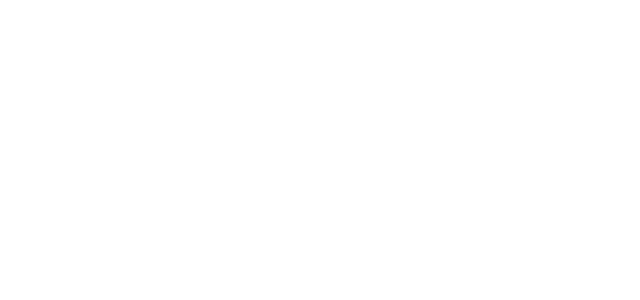
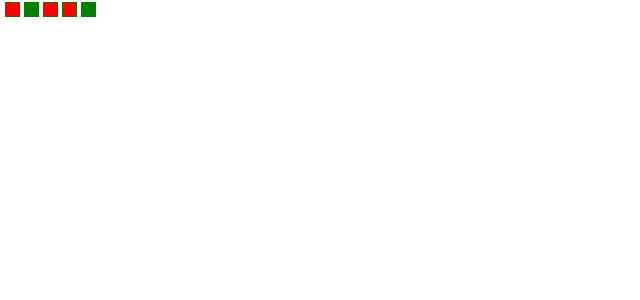
Before and after one commit to gmatt/start-hack-2024-food-vision, a React (Vite) app in the folder react-frontend/: page /ui in a window 1280 px wide. Shown: the top 300 px of the page, without its empty margins (0-640 px from the left). Built offline with nearby package versions, Linux system fonts and the light colour scheme.

Commit message:
chore(ui): preliminary ui

```diff
--- a/react-frontend/src/App.tsx
+++ b/react-frontend/src/App.tsx
@@ -1,27 +1,28 @@
-import { Redirect, Route } from 'react-router-dom';
-import { IonApp, IonRouterOutlet, setupIonicReact } from '@ionic/react';
-import { IonReactRouter } from '@ionic/react-router';
-import Home from './pages/Home';
+import { Redirect, Route } from "react-router-dom";
+import { IonApp, IonRouterOutlet, setupIonicReact } from "@ionic/react";
+import { IonReactRouter } from "@ionic/react-router";
 
 /* Core CSS required for Ionic components to work properly */
-import '@ionic/react/css/core.css';
+import "@ionic/react/css/core.css";
 
 /* Basic CSS for apps built with Ionic */
-import '@ionic/react/css/normalize.css';
-import '@ionic/react/css/structure.css';
-import '@ionic/react/css/typography.css';
+import "@ionic/react/css/normalize.css";
+import "@ionic/react/css/structure.css";
+import "@ionic/react/css/typography.css";
 
 /* Optional CSS utils that can be commented out */
-import '@ionic/react/css/padding.css';
-import '@ionic/react/css/float-elements.css';
-import '@ionic/react/css/text-alignment.css';
-import '@ionic/react/css/text-transformation.css';
-import '@ionic/react/css/flex-utils.css';
-import '@ionic/react/css/display.css';
+import "@ionic/react/css/padding.css";
+import "@ionic/react/css/float-elements.css";
+import "@ionic/react/css/text-alignment.css";
+import "@ionic/react/css/text-transformation.css";
+import "@ionic/react/css/flex-utils.css";
+import "@ionic/react/css/display.css";
 
 /* Theme variables */
-import './theme/variables.css';
+import "./theme/variables.css";
 import SmartGlassView from "./pages/SmartGlassView";
+import CameraPage from "./pages/CameraPage";
+import MainUiController from "./components/MainUiController";
 
 setupIonicReact();
 
@@ -30,7 +31,7 @@
     <IonReactRouter>
       <IonRouterOutlet>
         <Route exact path="/home">
-          <Home />
+          <CameraPage />
         </Route>
         <Route exact path="/">
           <Redirect to="/home" />
@@ -38,6 +39,9 @@
         <Route exact path="/hud">
           <SmartGlassView />
         </Route>
+        <Route path="/ui">
+          <MainUiController />
+        </Route>
       </IonRouterOutlet>
     </IonReactRouter>
   </IonApp>
--- /dev/null
+++ b/react-frontend/src/components/MainUiController.css
@@ -0,0 +1,19 @@
+.main-ui-controller .main-ui-controller__history-box {
+    width: 15px;
+    height: 15px;
+    display: inline-block;
+    border: 1px solid green;
+    margin: 2px;
+}
+
+.main-ui-controller .main-ui-controller__history-box:first-child {
+    margin-left: 5px;
+}
+
+.main-ui-controller .main-ui-controller__history-box--detected {
+    background-color: green;
+}
+
+.main-ui-controller .main-ui-controller__history-box--not-detected {
+    background-color: red;
+}
--- /dev/null
+++ b/react-frontend/src/components/MainUiController.tsx
@@ -0,0 +1,40 @@
+import React from "react";
+import "./MainUiController.css";
+
+interface Props {}
+
+class State {
+  predictionHistory: boolean[] = [false, true, false, false, true];
+}
+
+type BackendState = State;
+
+class MainUiController extends React.Component<Props, State> {
+  state = new State();
+
+  componentDidMount() {
+    // this.tick();
+  }
+
+  tick = async () => {
+    const data: BackendState = await (await fetch("getState")).json();
+    this.setState({ predictionHistory: data.predictionHistory });
+    setTimeout(this.tick, 500);
+  };
+
+  render() {
+    return (
+      <div className="main-ui-controller">
+        {this.state.predictionHistory.map((box) => (
+          <div
+            className={`main-ui-controller__history-box main-ui-controller__history-box--${
+              box ? "detected" : "not-detected"
+            }`}
+          />
+        ))}
+      </div>
+    );
+  }
+}
+
+export default MainUiController;
--- /dev/null
+++ b/react-frontend/src/pages/CameraPage.css
@@ -0,0 +1,24 @@
+/*.camera-page video::-webkit-media-controls {*/
+/*    display: none !important;*/
+/*}*/
+
+.camera-page {
+    position: relative;
+}
+
+.camera-page .camera-page__video {
+    position: absolute;
+    right: 0;
+    top: 0;
+    left: 0;
+    bottom: 0;
+    width: 100vw;
+}
+
+.camera-page .main-ui-controller {
+    position: absolute;
+    right: 0;
+    top: 0;
+    left: 0;
+    bottom: 0;
+}
--- /dev/null
+++ b/react-frontend/src/pages/CameraPage.tsx
@@ -0,0 +1,53 @@
+import { IonPage } from "@ionic/react";
+import React from "react";
+import "./CameraPage.css";
+import MainUiController from "../components/MainUiController";
+
+class CameraPage extends React.Component<{}, {}> {
+  private stream?: MediaStream;
+  private videoElement?: HTMLVideoElement;
+
+  async componentDidMount() {
+    await this.captureStream();
+  }
+
+  private async captureStream() {
+    const stream = await navigator.mediaDevices.getUserMedia({
+      video: { facingMode: "environment" },
+    });
+    this.stream = stream;
+    if (!this.videoElement) {
+      return;
+    }
+    this.videoElement.srcObject = stream;
+    await this.videoElement.play();
+  }
+
+  componentWillUnmount() {
+    if (this.stream) {
+      this.videoElement?.pause();
+      for (const track of this.stream.getTracks()) {
+        track.stop();
+        this.stream.removeTrack(track);
+      }
+      this.stream = null!;
+    }
+  }
+
+  render() {
+    return (
+      <IonPage className="camera-page">
+        <video
+          className="camera-page__video"
+          muted
+          autoPlay
+          playsInline
+          ref={(e) => (this.videoElement = e!)}
+        />
+        <MainUiController />
+      </IonPage>
+    );
+  }
+}
+
+export default CameraPage;
```
